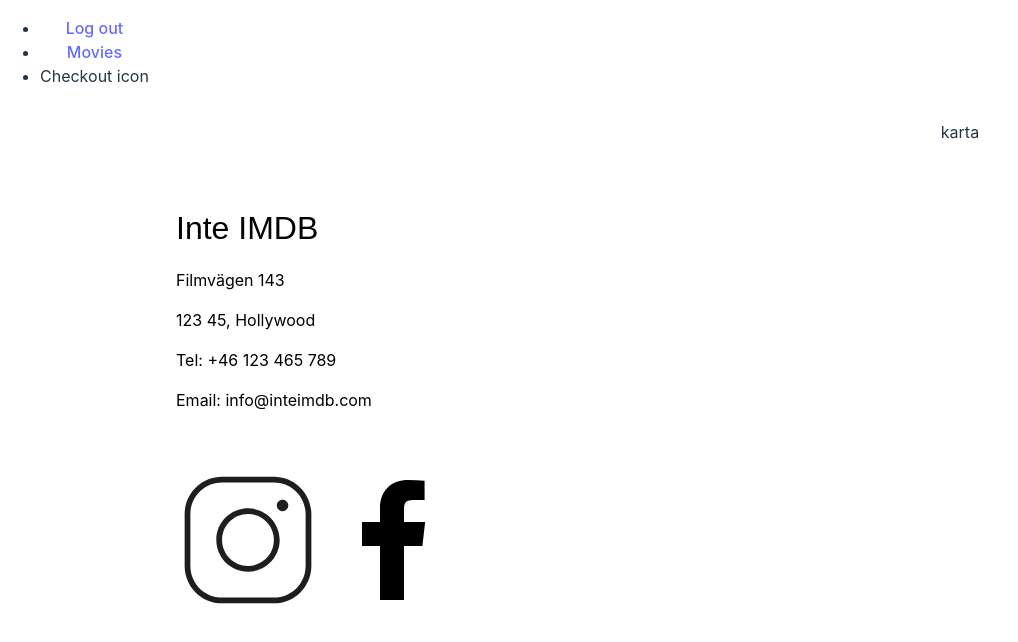
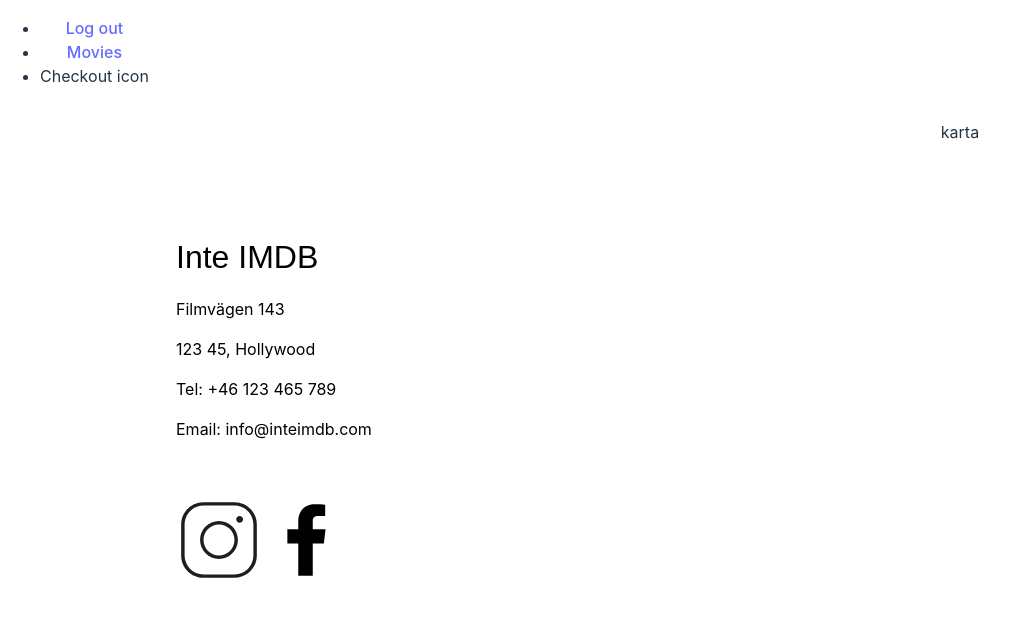
Before and after one commit to borg98/InteIMDB, a React (Vite) app in the folder InteIMDB-Frontend/: page /contact in a window 1280 px wide. Shown: the top 642 px of the page, without its empty margins (0-1018 px from the left). Built offline with nearby package versions, Linux system fonts and the light colour scheme; a web font is replaced by a local one.

Commit message:
contactpage-first

```diff
--- a/InteIMDB-Frontend/src/styles/components/Contact.scss
+++ b/InteIMDB-Frontend/src/styles/components/Contact.scss
@@ -41,7 +41,7 @@
 
 .insta-icon,
 .facebook-icon {
-  width: 60%;
+  width: 30%;
   height: auto;
   margin-top: 5vh;
 }
```
